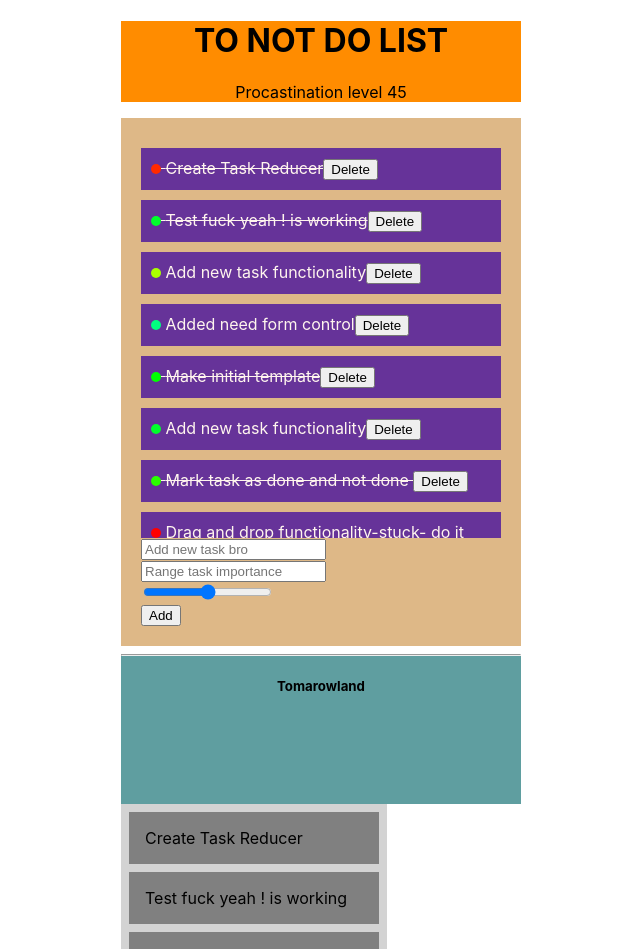
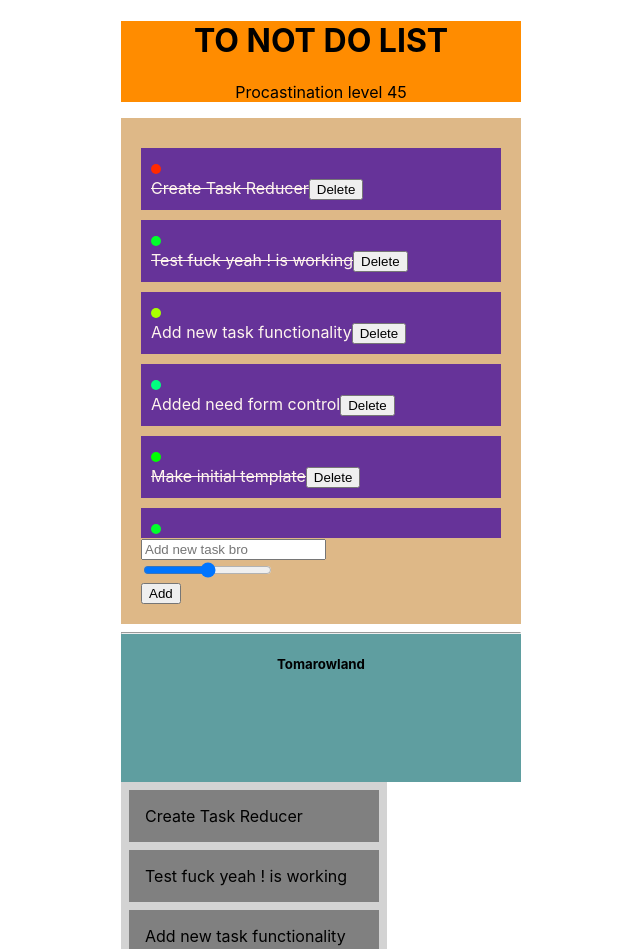
Before and after one commit to Damascan-Alex/to-not-do-list, a React (Create React App) app: page / in a window 1280 px wide. Shown: the top 949 px of the page, without its empty margins (319-959 px from the left). Built offline with nearby package versions, Linux system fonts and the light colour scheme.

Commit message:
Added task inportance componenet in NewTask

```diff
--- a/src/components/ImportanceRange.jsx
+++ b/src/components/ImportanceRange.jsx
@@ -1,29 +1,23 @@
-import React from 'react';
-
-class ImportanceRange extends React.Component {
-
-  updateRange = (e) => {
-
-    console.log(e.target.value);
-  }
-
-  render() {
-    const { range } = this.props;
+import React from "react";
+const ImportanceRange = (props) => {
+  const {
+    input: { value, onChange },
+  } = props;
   return (
     <div>
       <input
-          id="range"
-          type="range"
-          value={range}
-          min="0"
-          max="16"
-          step="1"
-          onChange={this.updateRange}
+        id='range'
+        type='range'
+        value={value}
+        min='0'
+        max='16'
+        step='1'
+        // onChange={this.updateRange}
+        onChange={onChange}
       />
-        <span id="output">{range}</span>
+      <span id='output'>{value}</span>
     </div>
   );
-  }
-}
+};
 
-export default ImportanceRange
+export default ImportanceRange;
--- a/src/components/NewTask.jsx
+++ b/src/components/NewTask.jsx
@@ -1,7 +1,6 @@
 import React from "react";
 import { reduxForm, Field } from "redux-form";
 import ImportanceRange from "./ImportanceRange";
-
 
 const AddTaskForm = ({ handleSubmit }) => {
   return (
@@ -9,18 +8,12 @@ const AddTaskForm = ({ handleSubmit }) => {
       <div>
         <Field
           //className={s.edit}
-          component="input"
-          name="addNewTask"
-          placeholder="Add new task bro"
+          component='input'
+          name='addNewTask'
+          placeholder='Add new task bro'
         />
-        <Field  /*  this solution seems to work, but have to link values from Importancerange to field 2 */
-          component='input'
-          name='taskImportance' /* Field 2 */
-          placeholder='Range task importance'
-        />
-        <ImportanceRange />  {/* the values from this component should go in field 2 */}
-        <button type="submit">Add</button>
-
+        <Field component={ImportanceRange} name='taskImportance' />
+        <button type='submit'>Add</button>
       </div>
     </form>
   );
--- a/src/components/TaskListContainer.jsx
+++ b/src/components/TaskListContainer.jsx
@@ -1,15 +1,19 @@
 // this conect state from redux
 
+import { connect } from "react-redux";
 import TaskList from "./TaskList";
-import { connect } from "react-redux";
-import { newTaskCreator, deleteTaskCreator, editTaskCreator } from "../redux/task-reducer";
+import {
+  newTaskCreator,
+  deleteTaskCreator,
+  editTaskCreator,
+} from "../redux/task-reducer";
 
-let mapStateToProps = (state) => {
+const mapStateToProps = (state) => {
   return {
     taskDivs: state.taskDivs,
   };
 };
-let mapDispatchToProps = (dispatch) => {
+const mapDispatchToProps = (dispatch) => {
   return {
     createNewTask: (NewTask, importance) => {
       dispatch(newTaskCreator(NewTask, importance));
@@ -19,7 +23,7 @@ let mapDispatchToProps = (dispatch) => {
     },
 
     editTask: (task, id) => {
-      dispatch(editTaskCreator(task, id))
+      dispatch(editTaskCreator(task, id));
     },
   };
 };
--- a/src/components/task/Task.jsx
+++ b/src/components/task/Task.jsx
@@ -2,6 +2,7 @@
 
 import React, { useState, useEffect } from "react";
 import s from "./task.module.css";
+import ImportanceRange from "../ImportanceRange";
 
 const Task = (props) => {
   const [editMode, setEditMode] = useState(false);
@@ -59,6 +60,19 @@ const TaskImportance = (props) => {
     width: "10px",
     height: "10px",
   };
-  return <div style={TaskColor}></div>;
+
+  let show = false;
+  return (
+    <div>
+      <div
+        onClick={() => {
+          show = true;
+          alert("Have to show Importance range");
+        }}
+        style={TaskColor}
+      ></div>
+      {show && <ImportanceRange />}
+    </div>
+  );
 };
 export default Task;
--- a/src/redux/task-reducer.js
+++ b/src/redux/task-reducer.js
@@ -1,72 +1,121 @@
 // This reducer create initial state for tasks and add new task inside reducer.
 
-const CREATE_TASK = 'notDoTask/newTask/CREATE_TASK'
-const DELETE_TASK = 'notDoTask/Task/DELETE_TASK'
-const EDIT_TASK= 'notDoTask/Task/EDIT_TASK'
+const CREATE_TASK = "notDoTask/newTask/CREATE_TASK";
+const DELETE_TASK = "notDoTask/Task/DELETE_TASK";
+const EDIT_TASK = "notDoTask/Task/EDIT_TASK";
 
-let initialState= {
+let initialState = {
   todayTasks: [
-        { task: "Create Task Reducer", id: '1', importance: 15, done: true},
-        { task: "Test fuck yeah ! is working", id: '2', importance: 3 , done: true},
-        { task: "Add new task functionality", id: '3', importance: 8 , done: false },
-        { task: "Added need form control", id: '4', importance:  1 , done: false },
-        { task: "Make initial template", id: '5', importance: 4, done: true },
-        { task: "Add new task functionality", id: '6', importance: 3 , done: false },
-        { task: "Mark task as done and not done ", id: '7', importance: 5, done: true },
-        { task: "Drag and drop functionality-stuck- do it later", id: '8', importance: 16, done: false },
-        { task: "Delete-Functionality", id: '9', importance: 16, done: true },
-        { task: "Randmo-ID and add reduxdeTool", id: '10', importance: 16, done: true },
-        { task: "Add new text on click", id: '11', importance: 16, done: true },
-        { task: "Edit Text on double click", id: '12', importance: 10, done: true },
-        { task: "Implement importance functionality - Need Advice", id: '13', importance: 10, done: false },
-        { task: "Chnage the importance on double click on color - Hold", id: '14', importance: 10, done: false },
-        { task: "Scrool up and down fuctionality", id: '15', importance: 10, done: true },
-        { task: "Implement drag-and drop func", id: '16', importance: 10, done: false },
+    { task: "Create Task Reducer", id: "1", importance: 15, done: true },
+    { task: "Test fuck yeah ! is working", id: "2", importance: 3, done: true },
+    { task: "Add new task functionality", id: "3", importance: 8, done: false },
+    { task: "Added need form control", id: "4", importance: 1, done: false },
+    { task: "Make initial template", id: "5", importance: 4, done: true },
+    { task: "Add new task functionality", id: "6", importance: 3, done: false },
+    {
+      task: "Mark task as done and not done ",
+      id: "7",
+      importance: 5,
+      done: true,
+    },
+    {
+      task: "Drag and drop functionality-stuck- do it later",
+      id: "8",
+      importance: 16,
+      done: false,
+    },
+    { task: "Delete-Functionality", id: "9", importance: 16, done: true },
+    {
+      task: "Randmo-ID and add reduxdeTool",
+      id: "10",
+      importance: 16,
+      done: true,
+    },
+    { task: "Add new text on click", id: "11", importance: 16, done: true },
+    { task: "Edit Text on double click", id: "12", importance: 10, done: true },
+    {
+      task: "Implement importance functionality - Need Advice",
+      id: "13",
+      importance: 10,
+      done: true,
+    },
+    {
+      task: "Chnage the importance on double click on color - Hold",
+      id: "14",
+      importance: 10,
+      done: false,
+    },
+    {
+      task: "Scrool up and down fuctionality",
+      id: "15",
+      importance: 10,
+      done: true,
+    },
+    {
+      task: "Implement drag-and drop func",
+      id: "16",
+      importance: 10,
+      done: false,
+    },
   ],
   tomarowTask: [
-        { task: "Implement drag-and drop func", id: '17', importance: 10, done: false },
-
+    {
+      task: "Implement drag-and drop func",
+      id: "17",
+      importance: 10,
+      done: false,
+    },
   ],
-}
-
-
-
+};
 
 const taskReducer = (state = initialState, action) => {
   switch (action.type) {
     case CREATE_TASK:
-            debugger
+      debugger;
       let newTask = action.addNewTask;
-            let taskImportance = parseInt(action.importance)
-            const IDrandom = Math.floor(Math.random()*1000) //generate random ID
+      let taskImportance = parseInt(action.importance);
+      const IDrandom = Math.floor(Math.random() * 1000); //generate random ID
       return {
         ...state,
-                todayTasks: [...state.todayTasks, {task: newTask, id: IDrandom, importance: taskImportance, done: false}]
+        todayTasks: [
+          ...state.todayTasks,
+          {
+            task: newTask,
+            id: IDrandom,
+            importance: taskImportance,
+            done: false,
+          },
+        ],
       };
     case DELETE_TASK:
       const newList = state.todayTasks.filter((c) => c.id !== action.id);
       return {
         ...state,
-                todayTasks: newList
-            }
+        todayTasks: newList,
+      };
     case EDIT_TASK:
       return {
         ...state, // we copy state
-                todayTasks: state.todayTasks.map(tsk => {   // use map to create copy
-                    if(tsk.id === action.id) { // find the object with specific ID
-                        return {...tsk, task: action.task} // copy object and change one of his func
+        todayTasks: state.todayTasks.map((tsk) => {
+          // use map to create copy
+          if (tsk.id === action.id) {
+            // find the object with specific ID
+            return { ...tsk, task: action.task }; // copy object and change one of his func
           }
-                    return tsk
+          return tsk;
         }),
-        }
+      };
     default:
       return state;
+  }
+};
 
-    }
-}
+export const newTaskCreator = (addNewTask, importance) => ({
+  type: CREATE_TASK,
+  addNewTask,
+  importance,
+});
+export const deleteTaskCreator = (id) => ({ type: DELETE_TASK, id });
+export const editTaskCreator = (task, id) => ({ type: EDIT_TASK, task, id });
 
-export const newTaskCreator = (addNewTask,importance ) => ({type: CREATE_TASK, addNewTask, importance})
-export const deleteTaskCreator = (id) => ({type: DELETE_TASK, id})
-export const editTaskCreator = (task, id) => ({type: EDIT_TASK, task, id})
-
-export default taskReducer
+export default taskReducer;
```
Also changed, not shown: src/components/TaskList.jsx (+8 -11 lines), .eslintrc.json (deleted), 1 other file (tests, documents, lock files or other folders). Lines whose indentation alone changed are shown as unchanged.
